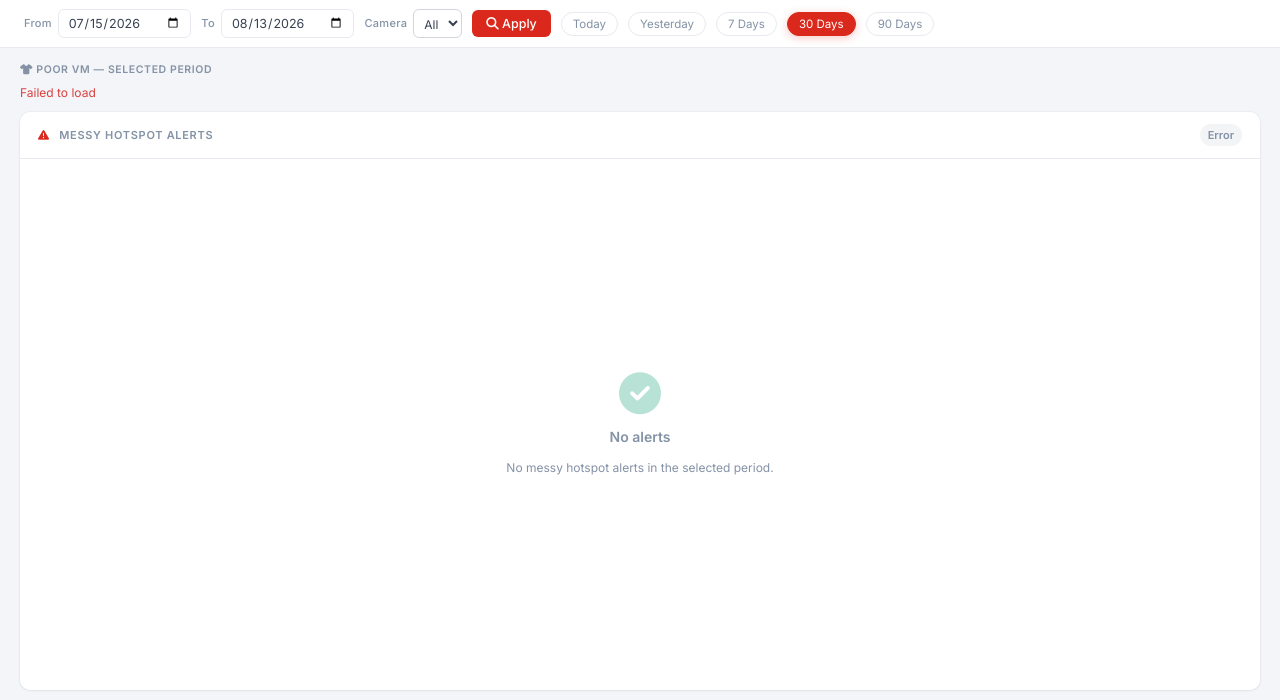
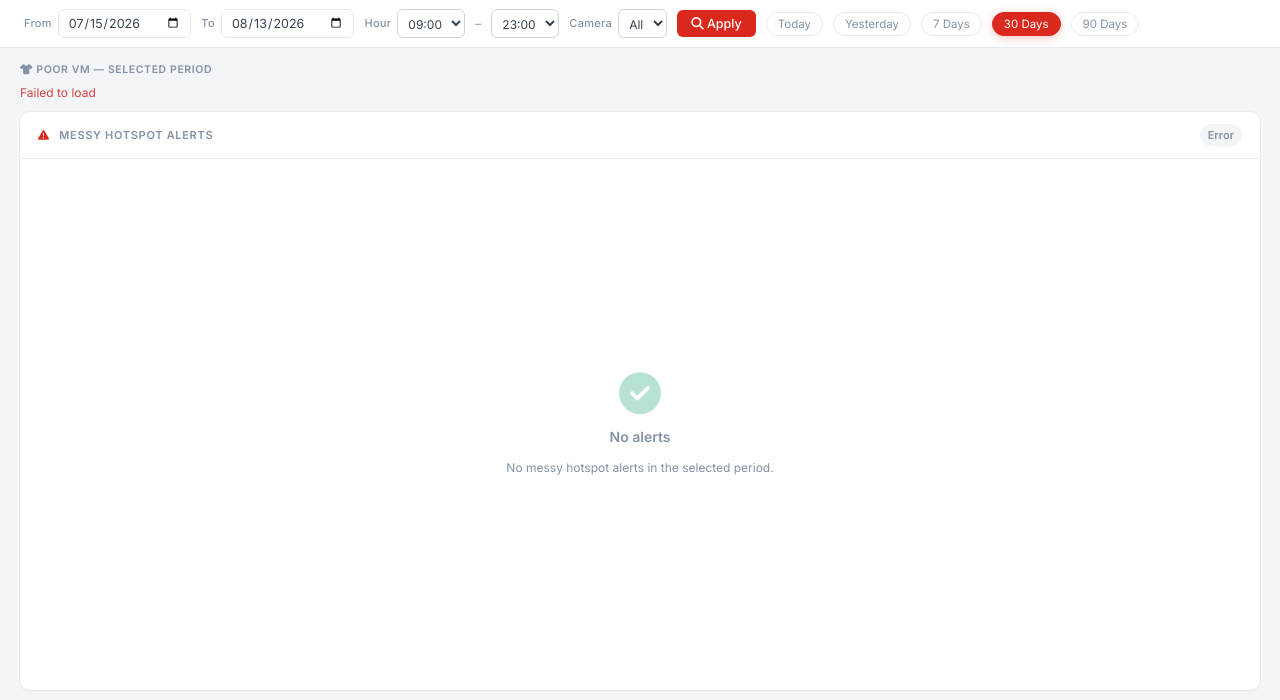
Before and after one commit to Tarsyer-Arun/Being-Human-Dashboard, a Flask app: page /poor-vm in a window 1280 px wide. Shown: the part 100-800 px from the top of the page. Run offline with Flask 3, Linux system fonts and the light colour scheme; the visitor is signed in with stand-in values (Sample User, id 1); data that the repository does not hold is empty; parts of the project's set-up code (start-up, migrations or seed data) failed here and were passed over.

Commit message:
added store 2

```diff
--- a/app/routes/api.py
+++ b/app/routes/api.py
@@ -397,19 +397,16 @@ def customer_unattended():
 @api_bp.route("/poor-vm-alerts")
 @login_required_api
 def poor_vm_alerts():
-    """Read-only listing of poor-VM (messy hotspot) alerts from beinghumanServer.alerts.
-
-    No hour-of-day filter here (unlike footfall/dwell) — VM checks aren't
-    limited to "business hours", so restricting to 9am-11pm would hide
-    genuine alerts caught outside that window.
-    """
+    """Read-only listing of poor-VM (messy hotspot) alerts from beinghumanServer.alerts."""
     col = get_bh_db().alerts
     date_from, date_to, date_to_ex = get_date_range()
+    hour_from, hour_to = get_hour_range()
     store_code = get_store_code()
 
     filt = str_date_filter(date_from, date_to_ex)
     filt["store_code"] = store_code
     filt["alert_type"] = "poor_vm"
+    filt.update(hour_expr_str(hour_from, hour_to))
 
     camera_no = request.args.get("camera_no", "").strip()
     if camera_no:
--- a/app/templates/poor_vm.html
+++ b/app/templates/poor_vm.html
@@ -12,6 +12,12 @@ Being Human Dashboard
   <input type="date" id="dateFrom" />
   <label>To</label>
   <input type="date" id="dateTo" />
+  <label>Hour</label>
+  <select id="hourFrom"
+    style="padding:5px 6px;border:1px solid #d1d5db;border-radius:6px;font-size:12px;font-family:inherit;color:#374151;"></select>
+  <span style="color:var(--muted);font-size:12px;">–</span>
+  <select id="hourTo"
+    style="padding:5px 6px;border:1px solid #d1d5db;border-radius:6px;font-size:12px;font-family:inherit;color:#374151;"></select>
   <label>Camera</label>
   <select id="cameraFilter"
     style="padding:5px 6px;border:1px solid #d1d5db;border-radius:6px;font-size:12px;font-family:inherit;color:#374151;">
@@ -104,9 +110,11 @@ Being Human Dashboard
   function allParams() {
     const from = document.getElementById('dateFrom').value;
     const to = document.getElementById('dateTo').value;
+    const hourFrom = document.getElementById('hourFrom').value;
+    const hourTo = document.getElementById('hourTo').value;
     const camera = document.getElementById('cameraFilter').value;
     const storeCode = window.currentStoreCode || 'BH-01';
-    let qs = `from=${from}&to=${to}&store_code=${storeCode}`;
+    let qs = `from=${from}&to=${to}&hour_from=${hourFrom}&hour_to=${hourTo}&store_code=${storeCode}`;
     if (camera) qs += `&camera_no=${encodeURIComponent(camera)}`;
     return qs;
   }
@@ -249,6 +257,16 @@ Being Human Dashboard
   }
 
   (function init() {
+    const hf = document.getElementById('hourFrom');
+    const ht = document.getElementById('hourTo');
+    for (let h = 9; h <= 22; h++) {
+      hf.add(new Option(String(h).padStart(2, '0') + ':00', h));
+    }
+    for (let h = 10; h <= 23; h++) {
+      ht.add(new Option(String(h).padStart(2, '0') + ':00', h));
+    }
+    hf.value = 9;
+    ht.value = 23;
     document.getElementById('dateFrom').value = offsetDate(29);
     document.getElementById('dateTo').value = todayStr();
     document.getElementById('cameraFilter').addEventListener('change', loadAll);
--- a/stores.json
+++ b/stores.json
@@ -1,3 +1,5 @@
 [
-  {"code": "BH-01", "name": "Being Human - Lakeshore Thane"}
+  {"code": "BH-01", "name": "Being Human - Lakeshore Thane"},
+  {"code": "BH-02", "name": "Being Human - Store 2"}
+
 ]
```
